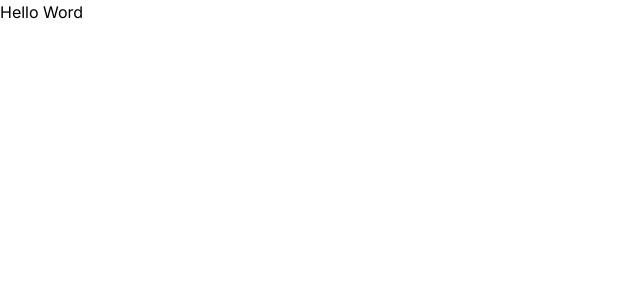
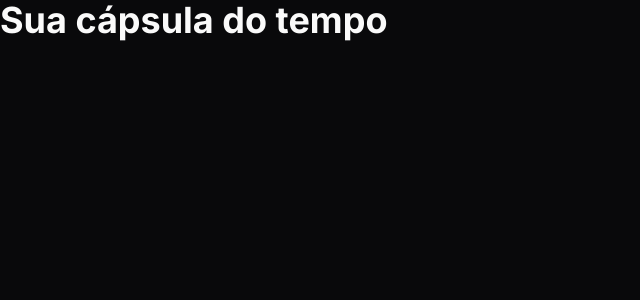
Before and after one commit to tiago238/nlw_spacetime, a Next.js app in the folder web/: page / in a window 1280 px wide. Shown: the top 300 px of the page, without its empty margins (0-640 px from the left). Built offline with nearby package versions, Linux system fonts and the light colour scheme.

Commit message:
Config frontend

```diff
--- a/web/package.json
+++ b/web/package.json
@@ -21,5 +21,9 @@
     "react-dom": "18.2.0",
     "tailwindcss": "3.3.2",
     "typescript": "5.0.4"
+  },
+  "devDependencies": {
+    "@rocketseat/eslint-config": "^1.2.0",
+    "prettier-plugin-tailwindcss": "^0.3.0"
   }
 }
--- /dev/null
+++ b/web/prettier.config.js
@@ -0,0 +1,3 @@
+module.exports = {
+  plugins: [require('prettier-plugin-tailwindcss')],
+}
--- a/web/src/app/page.tsx
+++ b/web/src/app/page.tsx
@@ -1,7 +1,7 @@
-import Image from 'next/image'
-
 export default function Home() {
   return (
-    <h1>Hello Word</h1>
+    <div className="h-screen bg-zinc-950  text-zinc-50">
+      <h1 className="text-4xl font-bold">Sua cápsula do tempo</h1>
+    </div>
   )
 }
```
Also changed, not shown: web/src/app/layout.tsx (+2 -5 lines), web/.eslintrc.json, 1 other file (tests, documents, lock files or other folders).
